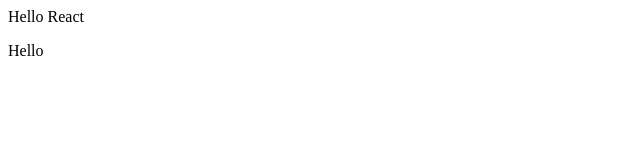
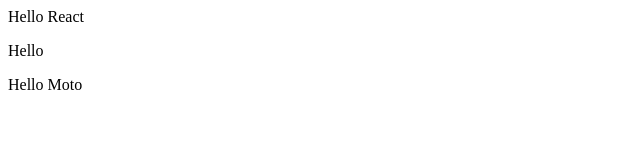
Before and after one commit to cyrilpluche/awi-project, a React (Create React App) app in the folder client-new/: page / in a window 1280 px wide. Shown: the top 166 px of the page, without its empty margins (0-640 px from the left). Built offline with nearby package versions, Linux system fonts and the light colour scheme.

Commit message:
[CLIENT] - Stable version 2.0

```diff
--- a/client-new/src/components/dashboard/Dashboard.js
+++ b/client-new/src/components/dashboard/Dashboard.js
@@ -19,14 +19,14 @@
         return (
             <div onClick={this.onClick}>
                 <p>Hello</p>
-                <p>{this.props.project}</p>
+                <p>{this.props.project.projectTitle}</p>
             </div>
         )
     }
 }
 
 const mapStateToProps = (state) => ({
-    project: state.project
+    project: state.dashboard.project
 })
 
 const mapDispatchToProps = {
--- a/client-new/src/helpers/index.js
+++ b/client-new/src/helpers/index.js
@@ -5,4 +5,5 @@
 }
 
 export default helper
+
 export * from './Store.helper';
--- a/client-new/src/reducers/Dashboard.reducer.js
+++ b/client-new/src/reducers/Dashboard.reducer.js
@@ -1,6 +1,7 @@
 import { dashboardAction } from '../actions/Dashboard.action';
 
 const labels = dashboardAction.labels
+
 const initialState = {
     project: {
         projectTitle: 'Hello Moto'
```
